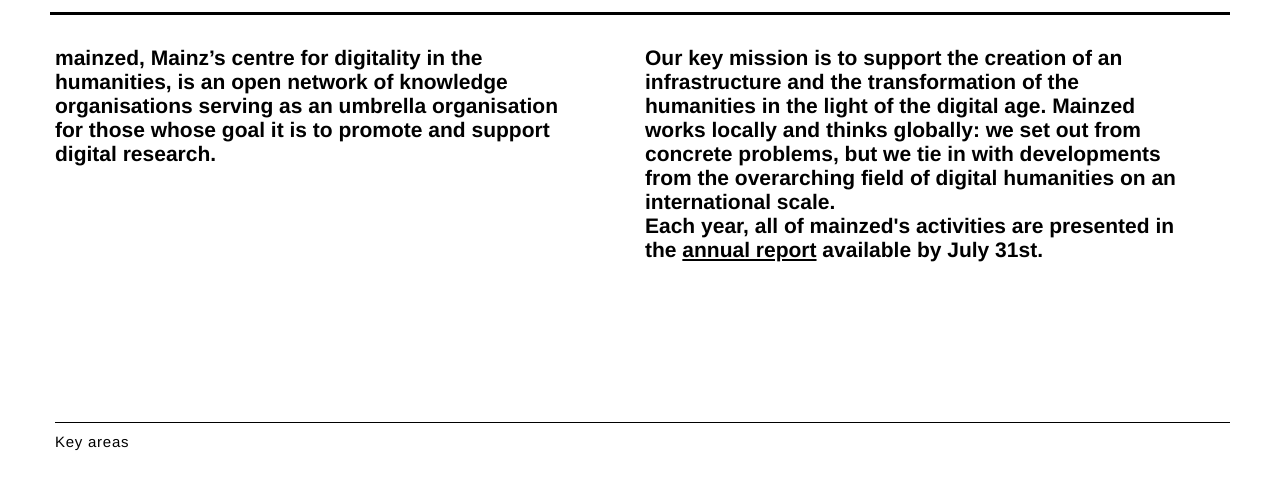
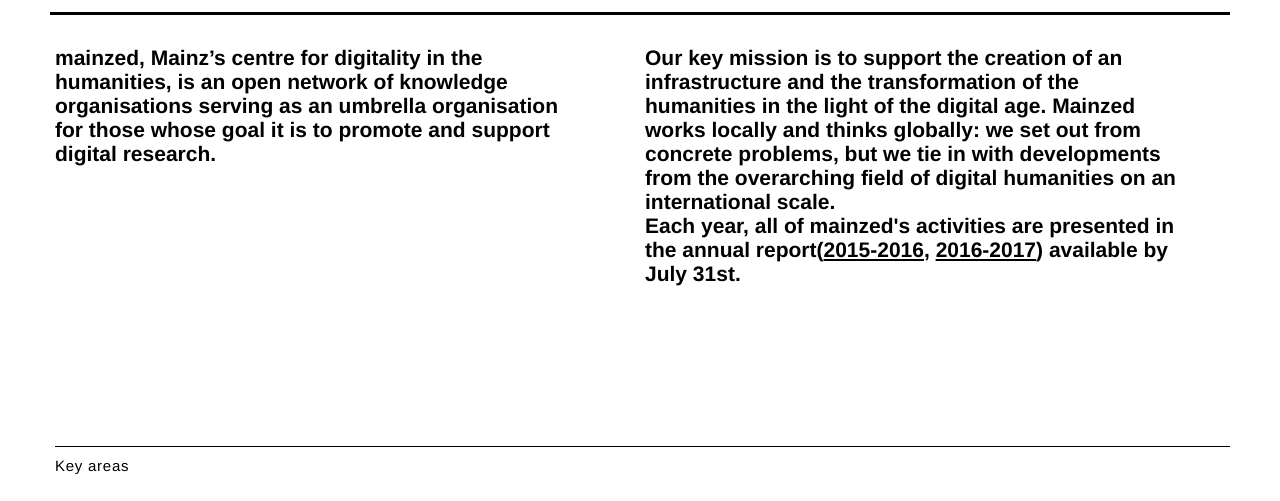
Before and after one commit to mainzed/website, a PHP site: page /en in a window 1280 px wide. Shown: the part 346-847 px from the top of the page. Run offline with PHP 8.4, Linux system fonts and the light colour scheme; some libraries are stand-ins or nearby versions.

Commit message:
Link Jahresbericht 2016

```diff
--- a/php/lang.de.php
+++ b/php/lang.de.php
@@ -20,7 +20,7 @@
 $lang['subtitle'] = 		'Mainzer Zentrum<br> für Digitalität<br> in den Geistes- und<br> Kulturwissenschaften';
 
 $lang['introtext1'] = 		'Das Mainzer Zentrum für Digitalität in den Geistes- und Kulturwissenschaften, mainzed, ist ein offenes Netzwerk zur Bündelung der digitalen Kompetenzen in den verschiedenen Einrichtungen am Wissenschaftsstandort Mainz.';
-$lang['introtext2'] = 		'Im Mittelpunkt steht die infrastrukturelle Begleitung und praktische Umsetzung der Transformation der geistes- und kulturwissenschaftlichen Disziplinen im Zuge der Digitalisierung. mainzed arbeitet dabei lokal und denkt global, indem es von konkreten Fragestellungen ausgeht und die Anknüpfung an die internationalen Entwicklungen im Feld der Digital Humanities sucht.<br>mainzed gibt über seine Aktivitäten jährlich zum 31. Juli in einem <a href="/jahresbericht/2015/" target="_blank">Jahresbericht</a> Auskunft.';
+$lang['introtext2'] = 		'Im Mittelpunkt steht die infrastrukturelle Begleitung und praktische Umsetzung der Transformation der geistes- und kulturwissenschaftlichen Disziplinen im Zuge der Digitalisierung. mainzed arbeitet dabei lokal und denkt global, indem es von konkreten Fragestellungen ausgeht und die Anknüpfung an die internationalen Entwicklungen im Feld der Digital Humanities sucht.<br>mainzed gibt über seine Aktivitäten jährlich zum 31. Juli in einem Jahresbericht (<a href="/jahresbericht/2015/" target="_blank">2015-2016</a>, <a href="/jahresbericht/2016/" target="_blank">2016-2017</a>) Auskunft.';
 $lang['introtext3'] = 		'<span class="italic">Eigene Forschungen</span><br> an den Kernfragen der Geistes- und Kulturwissenschaften und zum kulturellen Erbe aus digitaler Perspektive';
 $lang['introtext4'] = 		'<span class="italic">Entwicklung</span><br> von Inhalten für Studien- und Qualifizierungsangebote zu digitalen Methoden und Fragestellungen für den wissenschaftlichen Nachwuchs in Mainz';
 $lang['introtext5'] = 		'<span class="italic">Unterstützung</span><br> von Wissenschaftlerinnen und Wissenschaftlern beim Einsatz digitaler Technologien für ihre Forschungen';
--- a/php/lang.en.php
+++ b/php/lang.en.php
@@ -20,7 +20,7 @@
 $lang['subtitle'] = 		'Mainz Centre for Digitality<br> in the Humanities<br> and Cultural Studies';
 
 $lang['introtext1'] = 		'mainzed, Mainz’s centre for digitality in the humanities, is an open network of knowledge organisations serving as an umbrella organisation for those whose goal it is to promote and support digital research.';
-$lang['introtext2'] = 		'Our key mission is to support the creation of an infrastructure and the transformation of the humanities in the light of the digital age. Mainzed works locally and thinks globally: we set out from concrete problems, but we tie in with developments from the overarching field of digital humanities on an international scale.<br>Each year, all of mainzed\'s activities are presented in the <a href="/jahresbericht" target="_blank">annual report</a> available by July 31st.';
+$lang['introtext2'] = 		'Our key mission is to support the creation of an infrastructure and the transformation of the humanities in the light of the digital age. Mainzed works locally and thinks globally: we set out from concrete problems, but we tie in with developments from the overarching field of digital humanities on an international scale.<br>Each year, all of mainzed\'s activities are presented in the annual report(<a href="/jahresbericht/2015/" target="_blank">2015-2016</a>, <a href="/jahresbericht/2016/" target="_blank">2016-2017</a>) available by July 31st.';
 $lang['introtext3'] = 		'<span class="italic">We conduct</span><br> research on the key questions of the humanities and on the cultural heritage from a digital perspective.';
 $lang['introtext4'] = 		'<span class="italic">We develop</span><br> study programmes for students and advanced training opportunities in digital methods primarily aimed at postgraduates and young researchers.';
 $lang['introtext5'] = 		'<span class="italic">We support</span><br> researchers in using digital methods for their research.';
```
